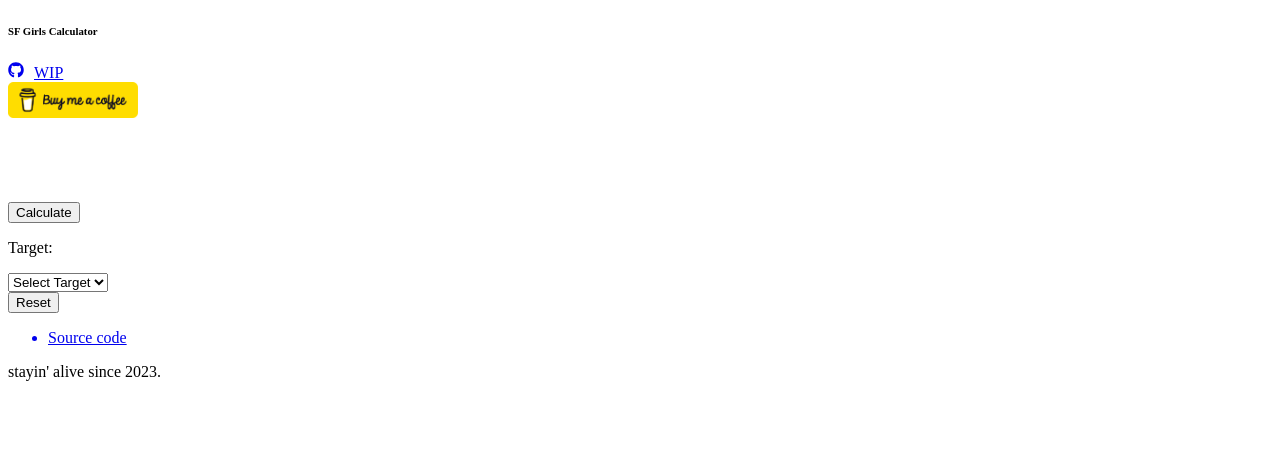
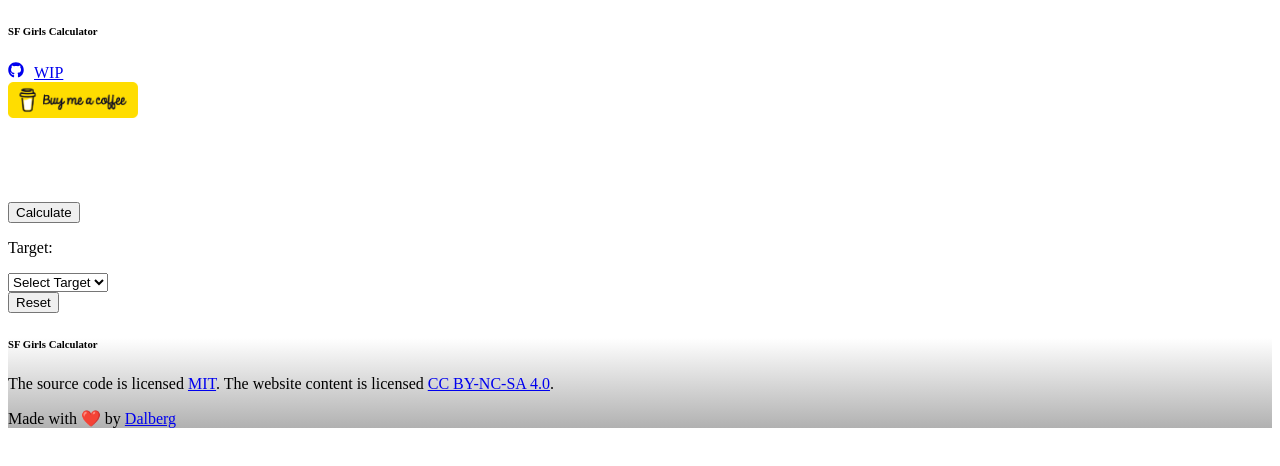
Before and after one commit to ox7f/sf-girls-calculator, a React (Vite) app in the folder packages/frontend/: page / in a window 1280 px wide. Shown: the top 466 px of the page. Built offline with nearby package versions, Linux system fonts and the light colour scheme.

Commit message:
fix: 🐛 updated footer

```diff
--- a/packages/frontend/src/components/UI/Footer.tsx
+++ b/packages/frontend/src/components/UI/Footer.tsx
@@ -1,17 +1,26 @@
 const Footer: React.FC = () => {
   return (
-    <footer className="footer" style={{ paddingTop: 0, paddingBottom: 10 }}>
-      <div className="row">
-        <div className="col-4"></div>
-        <div className="col-4">
-          <ul className="no-bullets">
-            <a href="https://github.com/ox7f/sf-girls-calculator" className="secondary">
-              <li className="footer__list-item">Source code</li>
-            </a>
-          </ul>
-        </div>
-      </div>
-      <p className="subtitle">stayin' alive since 2023.</p>
+    <footer
+      className="footer px-2"
+      style={{
+        background: 'linear-gradient(180deg, rgba(255,255,255,1) 0%, rgba(177,177,177,1) 100%)',
+        backgroundRepeat: 'repeat',
+        backgroundSize: 'auto'
+      }}
+    >
+      <h6 className="footer__title uppercase">SF Girls Calculator</h6>
+      <p className="subtitle">
+        The source code is licensed <a href="http://opensource.org/licenses/mit-license.php">MIT</a>. The website
+        content is licensed{' '}
+        <a rel="license" href="http://creativecommons.org/licenses/by-nc-sa/4.0/">
+          CC BY-NC-SA 4.0
+        </a>
+        .
+      </p>
+      Made with ❤️ by{' '}
+      <a href="https://github.com/ox7f" target="_blank">
+        Dalberg
+      </a>
     </footer>
   );
 };
```
